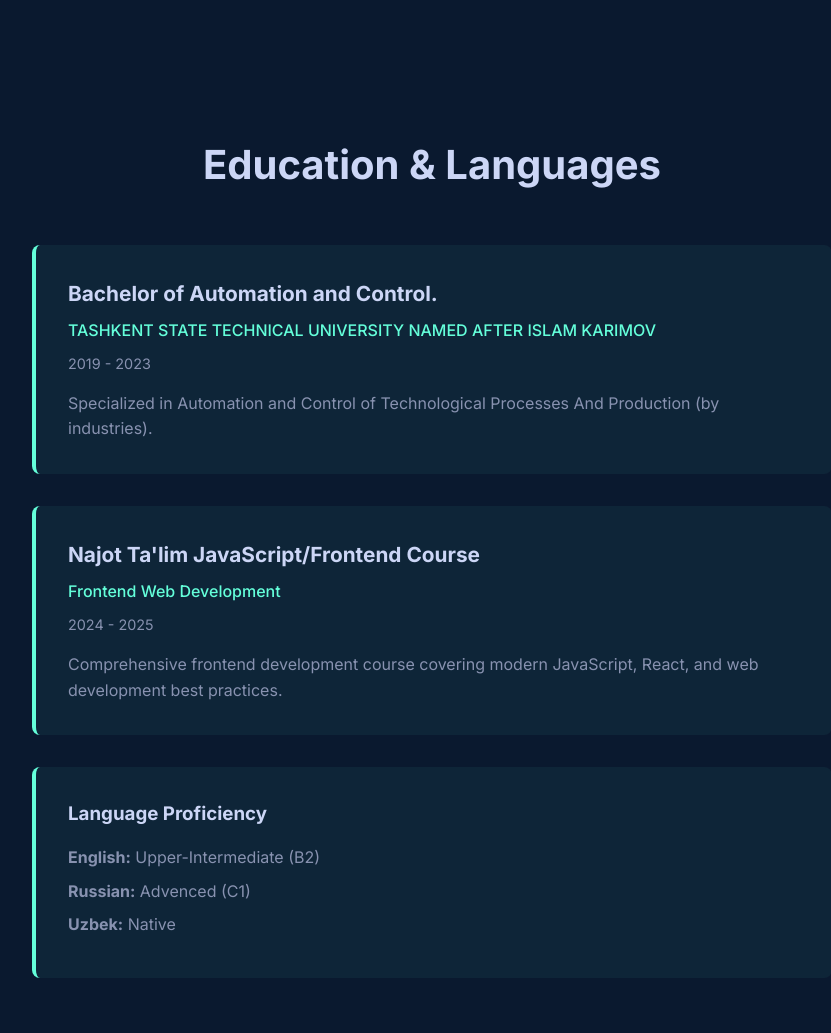
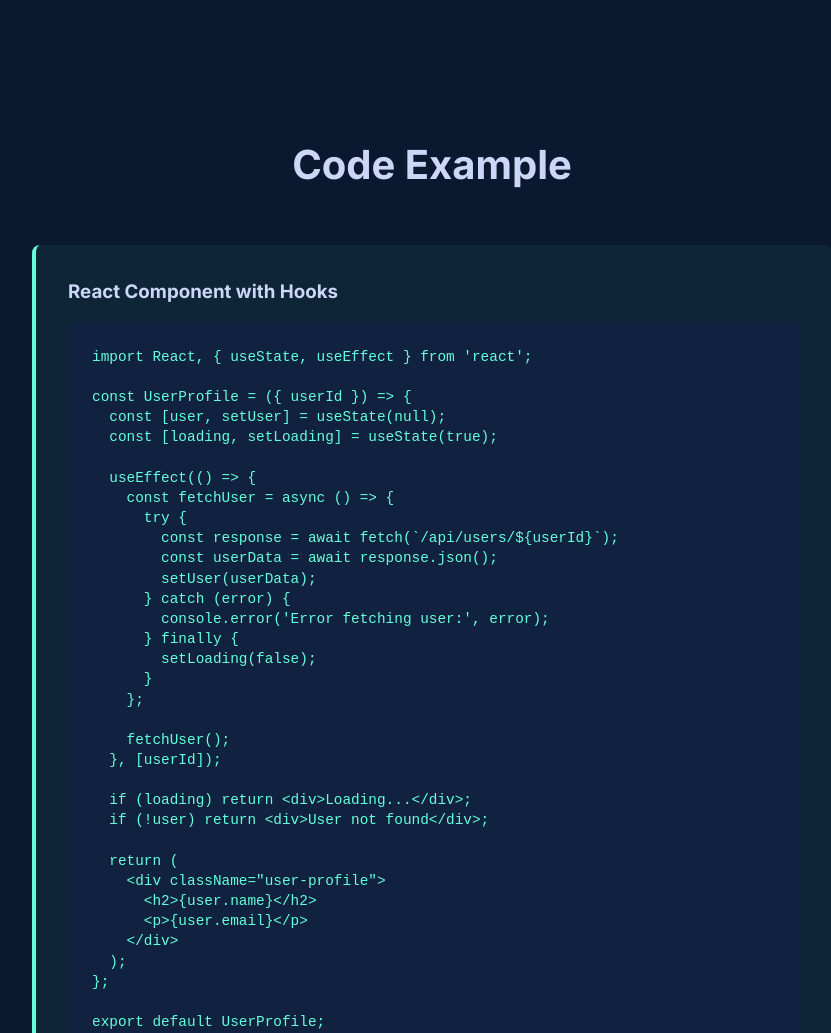
Before and after one commit to bekhzodrasulov/rsschool-cv, a plain HTML site: page index.html in a window 1280 px wide. Shown: the part 2340-3373 px from the top of the page, without its empty margins (208-1039 px from the left). Drawn offline with Linux system fonts and the light colour scheme.

Commit message:
feat: add code example

```diff
--- a/index.html
+++ b/index.html
@@ -150,6 +150,49 @@
         </div>
       </section>
 
+      <section id="code-example">
+        <div class="container">
+          <h2>Code Example</h2>
+          <div class="code-block">
+            <h3>React Component with Hooks</h3>
+            <pre><code>import React, { useState, useEffect } from 'react';
+
+const UserProfile = ({ userId }) =&gt; {
+  const [user, setUser] = useState(null);
+  const [loading, setLoading] = useState(true);
+
+  useEffect(() =&gt; {
+    const fetchUser = async () =&gt; {
+      try {
+        const response = await fetch(`/api/users/${userId}`);
+        const userData = await response.json();
+        setUser(userData);
+      } catch (error) {
+        console.error('Error fetching user:', error);
+      } finally {
+        setLoading(false);
+      }
+    };
+
+    fetchUser();
+  }, [userId]);
+
+  if (loading) return &lt;div&gt;Loading...&lt;/div&gt;;
+  if (!user) return &lt;div&gt;User not found&lt;/div&gt;;
+
+  return (
+    &lt;div className="user-profile"&gt;
+      &lt;h2&gt;{user.name}&lt;/h2&gt;
+      &lt;p&gt;{user.email}&lt;/p&gt;
+    &lt;/div&gt;
+  );
+};
+
+export default UserProfile;</code></pre>
+          </div>
+        </div>
+      </section>
+
       <section id="education">
         <div class="container">
           <h2>Education &amp; Languages</h2>
```
